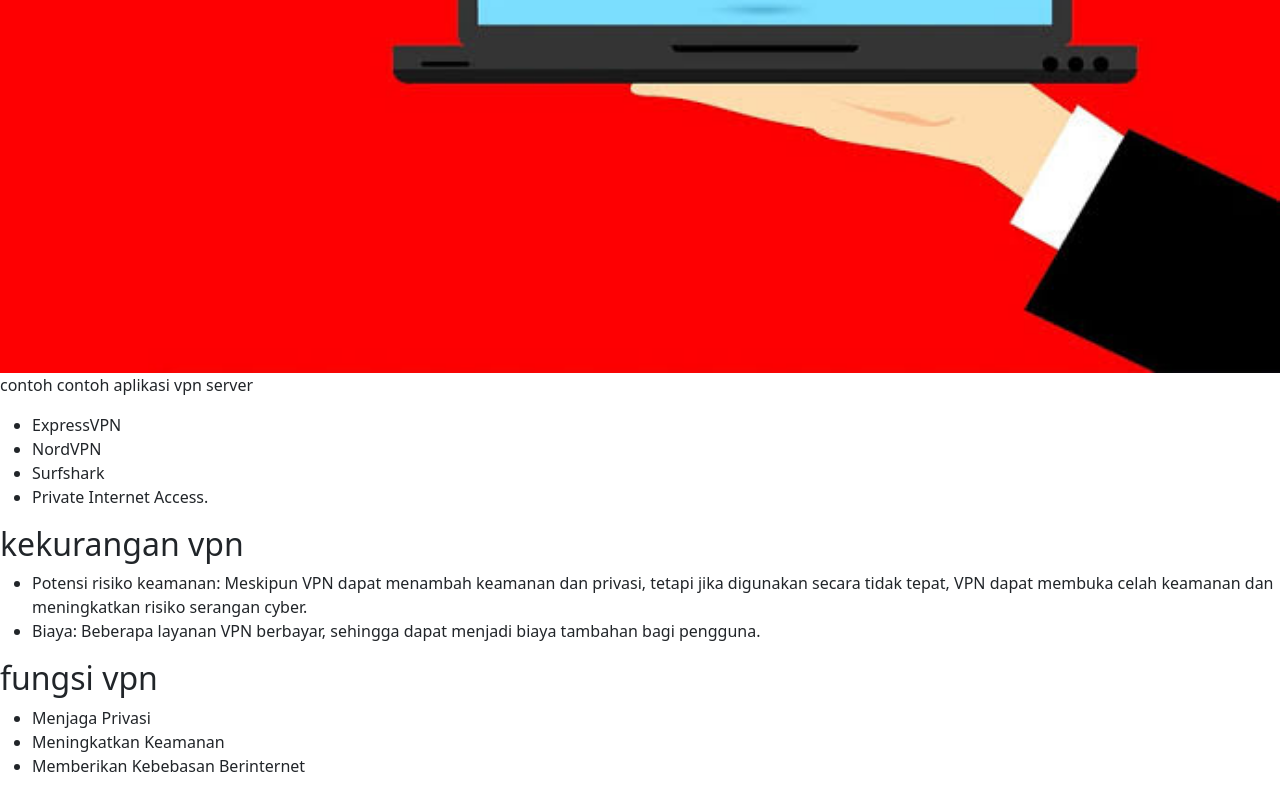
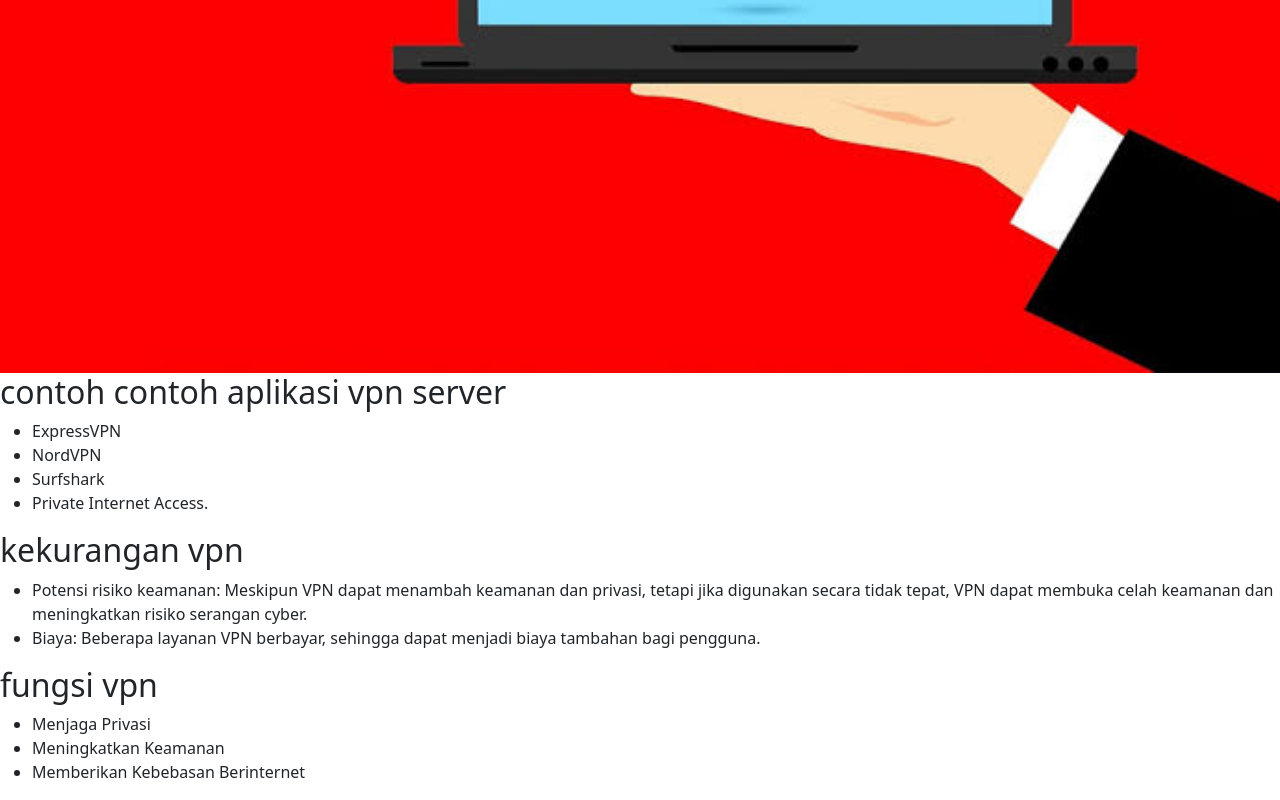
Before and after one commit to putratkj/putratkj.github.io, a plain HTML site: page vpnserver/index.html in a window 1280 px wide. Shown: the part 670-1470 px from the top of the page. Drawn offline with nearby package versions, Linux system fonts and the light colour scheme.

Commit message:
Update index.html

```diff
--- a/vpnserver/index.html
+++ b/vpnserver/index.html
@@ -17,7 +17,7 @@
 
     <img src="5.jpeg" class="d-block w-100" alt="..." />
 
-    <p>contoh contoh aplikasi vpn server</p>
+    <h2>contoh contoh aplikasi vpn server</h2>
 
     <ul>
       <Li>ExpressVPN</Li>
```
